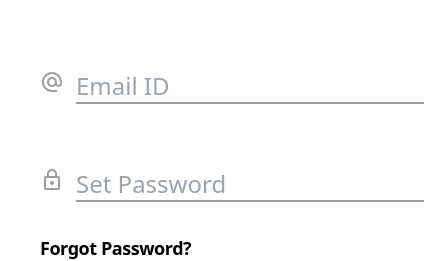
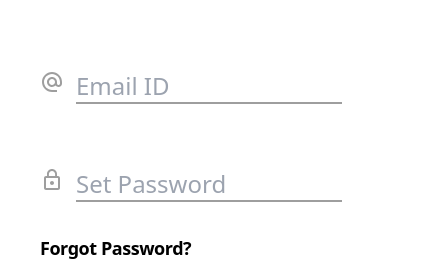
Before and after one commit to Shivani-57/University, a React (Create React App) app in the folder client/: page /login in a window 390 px wide. Shown: the part 189-450 px from the top of the page, 424 px wide, since content can reach past the window. Built offline with nearby package versions, Linux system fonts and the light colour scheme.

Commit message:
changed border

```diff
--- a/client/src/Components/Auth/Login.js
+++ b/client/src/Components/Auth/Login.js
@@ -49,7 +49,7 @@ function Login() {
                     name="email"
                     id="email"
                     placeholder="Email ID "
-                    className="border-b-2 text-2xl sm:text-3xl outline-none border-input flex-grow mr-2"
+                    className="border-b-2 text-2xl sm:text-3xl outline-none min-w-0 border-input flex-grow mr-2"
                     onChange={handleChange}
                   />
                 </div>
@@ -62,7 +62,7 @@ function Login() {
                     name="password"
                     id="password"
                     placeholder="Set Password"
-                    className="border-b-2 text-2xl sm:text-3xl outline-none border-input flex-grow mr-2"
+                    className="border-b-2 text-2xl sm:text-3xl outline-none min-w-0 border-input flex-grow mr-2"
                     onChange={handleChange}
                   />
                 </div>
--- a/client/src/Components/Auth/Signup.js
+++ b/client/src/Components/Auth/Signup.js
@@ -32,7 +32,7 @@ function Signup() {
         <SignupSvg />
         </div>
 
-        <div className="-mt-[16vh] sm:-mt-[21vh] md:-mt-[25vh] lg:-mt-[30vh] flex-1 flex flex-col  h-fit border ">
+        <div className="-mt-[16vh] sm:-mt-[21vh] md:-mt-[25vh] lg:-mt-[30vh] flex-1 flex flex-col  h-fit  ">
           <form
             className="bg-transparent  h-fit "
             onSubmit={handleSubmit}
```
